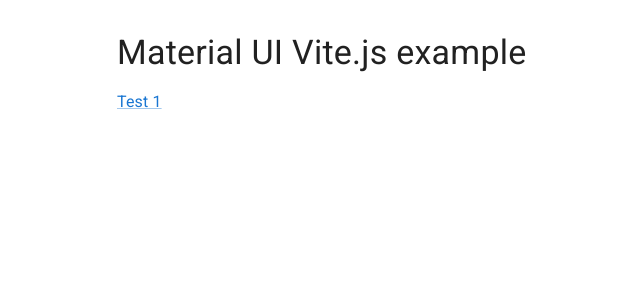
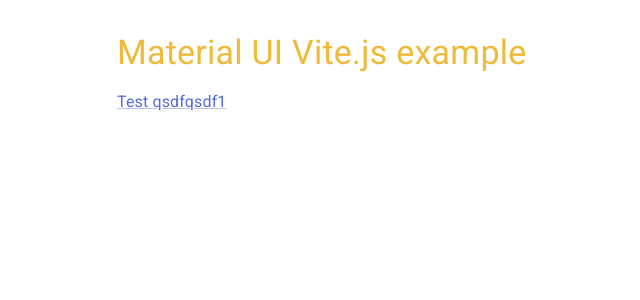
Before and after one commit to LovisCoding/atelier_manon_front, a React (Vite) app: page / in a window 1280 px wide. Shown: the top 300 px of the page, without its empty margins (247-887 px from the left). Built offline with nearby package versions, Linux system fonts and the light colour scheme; no server answers.

Commit message:
Page about et faq

```diff
--- a/routes/AppRoutes.jsx
+++ b/routes/AppRoutes.jsx
@@ -2,13 +2,16 @@ import React from 'react';
 import { Route, Routes } from 'react-router';
 import App from '../src/App';
 import Test from '../src/pages/Test/Test';
+import FAQ from '../src/pages/faq/Faq';
+import About from '../src/pages/About';
 
 const AppRoutes = () => {
   return (
     <Routes>
       <Route path="/" element={<App />} />
-	  <Route path="/test/:id" element={<Test />} />
-
+	    <Route path="/test/:id" element={<Test />} />
+      <Route path="/faq" element={<FAQ />} />
+      <Route path="/about" element={<About />} />
     </Routes>
   );
 };
--- a/src/App.jsx
+++ b/src/App.jsx
@@ -20,7 +20,7 @@ export default function App() {
         <Typography variant="h4" component="h1" sx={{ mb: 2 }}>
           Material UI Vite.js example
         </Typography>
-		<Link to="/test/1">Test 1</Link>
+		<Link to="/test/1">Test qsdfqsdf1</Link>
       </Box>
     </Container>
   );
--- /dev/null
+++ b/src/components/TextPresentation.jsx
@@ -0,0 +1,34 @@
+import { Box, Typography } from "@mui/material";
+
+export function TextPresentation(title, description, image){
+
+	return (
+		<Box
+			sx={{
+				display: 'flex',
+				flexDirection: { xs: 'column', md: 'row' },
+				alignItems: 'center',
+				gap: '20px',
+				marginBottom: '40px',
+			}}
+		>
+			<Box // Image
+				sx={{
+					width: { xs: '100%', md: '40%' },
+					height: '200px',
+					backgroundColor: '#f4f4f4',
+					border: '1px dashed #ccc',
+				}}
+			></Box>
+			<Box sx={{ width: { xs: '100%', md: '60%' } }}>
+				<Typography>
+					{title}
+				</Typography>
+				<Typography>
+					{description}
+				</Typography>
+			</Box>
+		</Box>
+	)
+
+}
--- /dev/null
+++ b/src/components/icons/ChevronDown.jsx
@@ -0,0 +1,6 @@
+
+export const ChevronDown = () => {
+	return(
+		<svg width="24" height="24" viewBox="0 0 24 24" focusable="false" class=" NMm5M"><path d="M5.41 7.59L4 9l8 8 8-8-1.41-1.41L12 14.17"></path></svg>
+	)
+}
--- a/src/main.jsx
+++ b/src/main.jsx
@@ -13,10 +13,10 @@ const root = createRoot(rootElement);
 root.render(
   <React.StrictMode>
 	<BrowserRouter>
-	<AppRoutes/>
     <ThemeProvider theme={theme}>
       {/* CssBaseline kickstart an elegant, consistent, and simple baseline to build upon. */}
       <CssBaseline />
+      <AppRoutes/>
     </ThemeProvider>
 	</BrowserRouter>
   </React.StrictMode>,
--- /dev/null
+++ b/src/pages/About.jsx
@@ -0,0 +1,16 @@
+import React from 'react';
+import { Box, Typography } from '@mui/material';
+import { TextPresentation } from '../components/TextPresentation';
+
+function About() {
+  return (
+    <Box sx={{ padding: '40px', maxWidth: '1200px', margin: 'auto' }}>
+		<Typography variant="h1">
+			À propos
+		</Typography>
+		<TextPresentation title="Hello World" description="Description" image="..." />
+    </Box>
+  );
+}
+
+export default About;
--- /dev/null
+++ b/src/pages/faq/Faq.jsx
@@ -0,0 +1,87 @@
+import React, { useState } from 'react';
+import {
+  Accordion,
+  AccordionSummary,
+  AccordionDetails,
+  Typography,
+  Box,
+  Stack,
+} from '@mui/material';
+import { ChevronDown } from '../../components/icons/ChevronDown';
+
+function FAQ() {
+  const [expanded, setExpanded] = useState(false);
+
+  const handleChange = (panel) => (event, isExpanded) => {
+    setExpanded(isExpanded ? panel : false);
+  };
+
+  return (
+    <Box sx={{ width: '60%', margin: 'auto', padding: '20px' }}>
+      <Typography marginBottom={8} variant="h2" align="center" gutterBottom>
+        FAQ
+      </Typography>
+      <Typography sx={{fontSize: '2rem', marginBottom: '2rem'}} variant="body1" gutterBottom>
+        Retrouvez les réponses à toutes vos questions !
+      </Typography>
+      <Stack>
+        <Accordion
+          expanded={expanded === 'panel1'}
+          onChange={handleChange('panel1')}
+        >
+          <AccordionSummary
+            expandIcon={<ChevronDown />}
+            aria-controls="panel1a-content"
+            id="panel1a-header"
+          >
+            <Typography>Comment personnaliser mon bijou ?</Typography>
+          </AccordionSummary>
+          <AccordionDetails>
+            <Typography>
+              Vous pouvez personnaliser votre bijou directement depuis notre
+              configurateur en ligne en choisissant les options disponibles.
+            </Typography>
+          </AccordionDetails>
+        </Accordion>
+        <Accordion
+          expanded={expanded === 'panel2'}
+          onChange={handleChange('panel2')}
+        >
+          <AccordionSummary
+            expandIcon={<ChevronDown />}
+            aria-controls="panel2a-content"
+            id="panel2a-header"
+          >
+            <Typography>Pourquoi tous les modèles portent-ils un nom ?</Typography>
+          </AccordionSummary>
+          <AccordionDetails>
+            <Typography>
+              Chaque modèle porte un nom unique pour refléter son inspiration et
+              son histoire.
+            </Typography>
+          </AccordionDetails>
+        </Accordion>
+        <Accordion
+          expanded={expanded === 'panel3'}
+          onChange={handleChange('panel3')}
+        >
+          <AccordionSummary
+            expandIcon={<ChevronDown />}
+            aria-controls="panel3a-content"
+            id="panel3a-header"
+          >
+            <Typography>Comment prendre ses mesures ?</Typography>
+          </AccordionSummary>
+          <AccordionDetails>
+            <Typography>
+              Utilisez notre guide des tailles disponible sur notre site pour
+              prendre vos mesures facilement.
+            </Typography>
+          </AccordionDetails>
+        </Accordion>
+      </Stack>
+    </Box>
+  );
+}
+
+export default FAQ;
--- a/src/theme/theme.js
+++ b/src/theme/theme.js
@@ -15,6 +15,82 @@ const theme = createTheme({
       main: red.A400,
     },
   },
+  components: {
+    MuiTypography: {
+      styleOverrides: {
+        h1: {
+          fontSize: '2.4rem',
+          color: '#eeba39',
+        },
+        h2: {
+          color: '#eeba39',
+        },
+        h3: {
+          color: '#eeba39',
+        },
+        h4: {
+          color: '#eeba39',
+        },
+        h5: {
+          color: '#eeba39',
+        },
+        h6: {
+          color: '#eeba39',
+        }
+      }
+    },
+    MuiAccordion: {
+      styleOverrides: {
+        root: {
+          margin: '1rem 0rem',
+          backgroundColor: '#000000',
+          border: 'unset',
+          boxShadow: 'unset',
+          borderRadius: '8px',
+          marginBottom: '10px',
+          '&:before': {
+            display: 'none',
+          },
+          '&.Mui-expanded': {
+            margin: '10px 0',
+          },
+        }
+      }
+    },
+    MuiAccordionSummary: {
+      styleOverrides: {
+        root: {
+          ' .MuiTypography-root': {
+            fontSize: '1.5rem',
+          },
+          backgroundColor: '#fff',
+          borderBottom: '1px solid black',
+          '& .MuiAccordionSummary-content': {
+            margin: '12px 0',
+          },
+          '&:hover': {
+            backgroundColor: '#f0f0f0',
+          },
+        },
+        expandIconWrapper: {
+          color: '#555',
+          '&.Mui-expanded': {
+            color: '#000',
+          },
+        },
+      },
+    },
+    MuiAccordionDetails: {
+      styleOverrides: {
+        root: {
+          fontSize: '64px',
+          padding: '16px',
+          backgroundColor: '#FFFFFF',
+          borderTop: '1px solid #ddd',
+        },
+      },
+    },
+  }
 
 });
 
```
